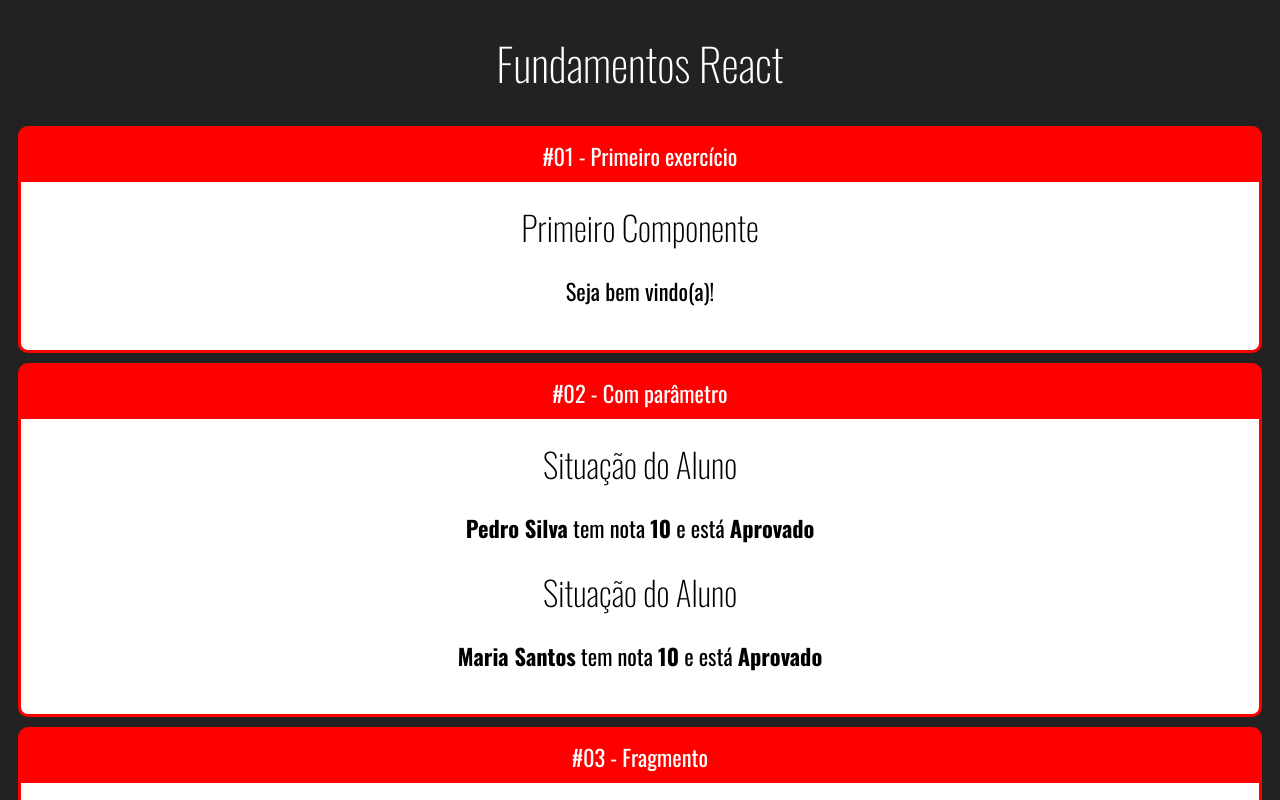
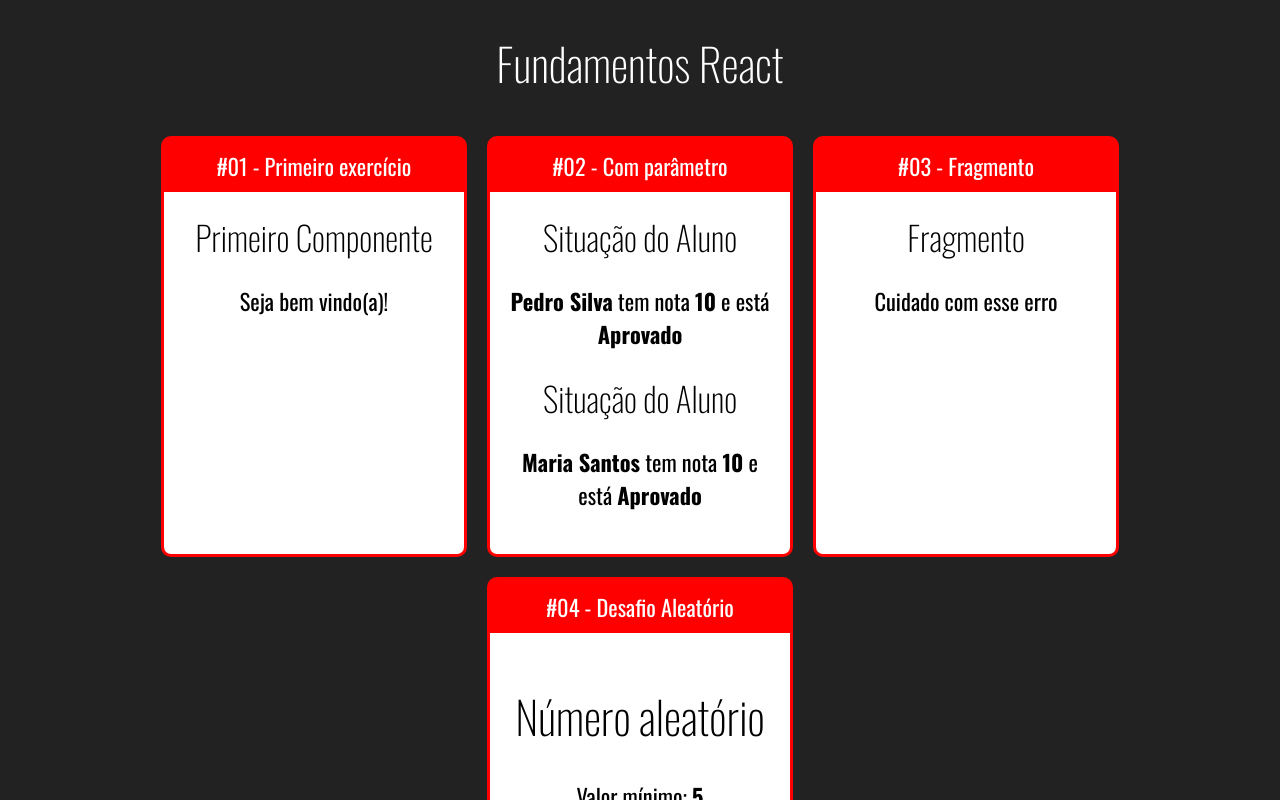
Before and after one commit to lucas-castro-developer/fundamentos-react, a React (Create React App) app: page / in a window 1280 px wide. Shown: the top 800 px of the page. Built offline with nearby package versions, Linux system fonts and the light colour scheme.

Commit message:
Card component #02

```diff
--- a/src/App.css
+++ b/src/App.css
@@ -0,0 +1,5 @@
+.App .Cards {
+    display: flex;
+    justify-content: center;
+    flex-wrap: wrap;
+}
--- a/src/app.jsx
+++ b/src/app.jsx
@@ -8,7 +8,7 @@ import Aleatorio from "./components/basicos/Aleatorio";
 import Card from "./components/layout/Card";
 
 export default () => (
-  <div id="App">
+  <div className="App">
     <h1>Fundamentos React</h1>
     <div className="Cards">
       <Card titulo="#01 - Primeiro exercício">
--- a/src/components/layout/Card.css
+++ b/src/components/layout/Card.css
@@ -4,6 +4,10 @@
   border-radius: 10px;
   border: 3px solid red;
   background-color: red;
+  display: flex;
+  flex-direction: column;
+  min-width: 300px;
+  max-width: 300px;
 }
 
 .Card .Title {
@@ -13,6 +17,7 @@
 }
 
 .Card .Content {
+  flex-grow: 1;
   color: #000;
   padding: 20px;
   background-color: #fff;
--- a/src/index.js
+++ b/src/index.js
@@ -2,7 +2,7 @@ import "./index.css";
 import React from "react";
 import ReactDOM from "react-dom";
 
-import App from './app'
+import App from './App'
 
 ReactDOM.render(
   <App />,
```
